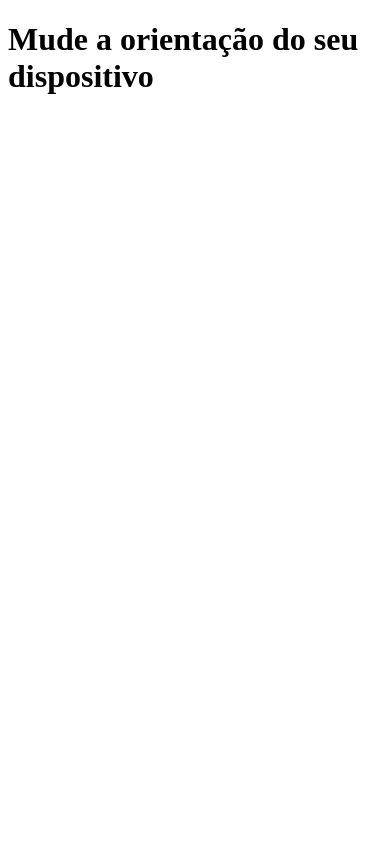
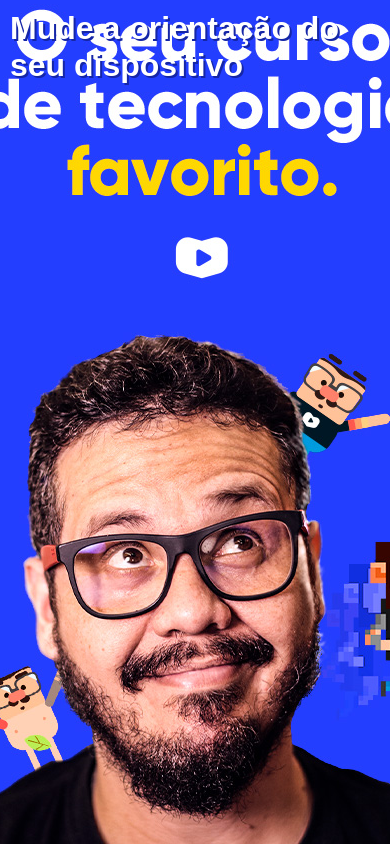
Before and after one commit to JonathasMarques/CursoHTML5_CSS3, a plain HTML site: page mod04/ex026/mq002/index.html in a window 390 px wide. Drawn offline with Linux system fonts and the light colour scheme.

Commit message:
exercicio media query 002

```diff
--- a/mod04/ex026/mq002/estilos/paisagem.css
+++ b/mod04/ex026/mq002/estilos/paisagem.css
@@ -1,3 +1,9 @@
 @charset "UTF-8";
 
 /* Aparelho deitado (landscape) */
+
+body {
+    background: url(../imagens/cev-landscape.jpg);
+    background-position: left bottom;
+    background-repeat: no-repeat;
+}
--- a/mod04/ex026/mq002/estilos/retrato.css
+++ b/mod04/ex026/mq002/estilos/retrato.css
@@ -1,3 +1,8 @@
 @charset "UTF-8";
 
 /* Aparelho em pé (portrait) */
+
+body {
+    background: url(../imagens/cev-portrait.jpg);
+    background-position: center bottom;
+}
--- a/mod04/ex026/mq002/estilos/style.css
+++ b/mod04/ex026/mq002/estilos/style.css
@@ -1,3 +1,23 @@
 @charset "UTF-8";
 
 /* Configurações gerais */
+
+* {
+    margin: 0px;
+    padding: 0px;
+    font-family: Arial, Helvetica, sans-serif;
+}
+
+html, body {
+    width: 100vw;
+    height: 100vh;
+    background-color: #233eff;
+    background-size: contain;
+    background-repeat: no-repeat;
+}
+
+h1 {
+    color: white;
+    text-shadow: 2px 2px 0px #1526a7;
+    padding: 10px;
+}
```
